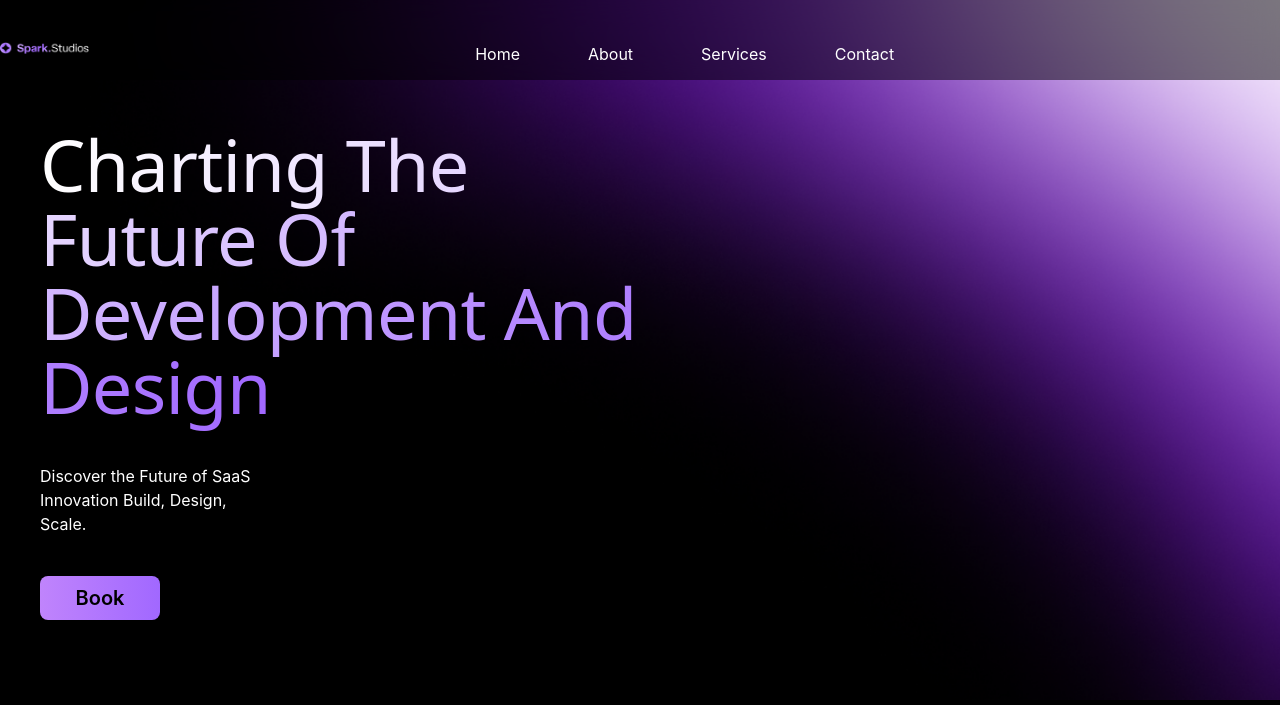
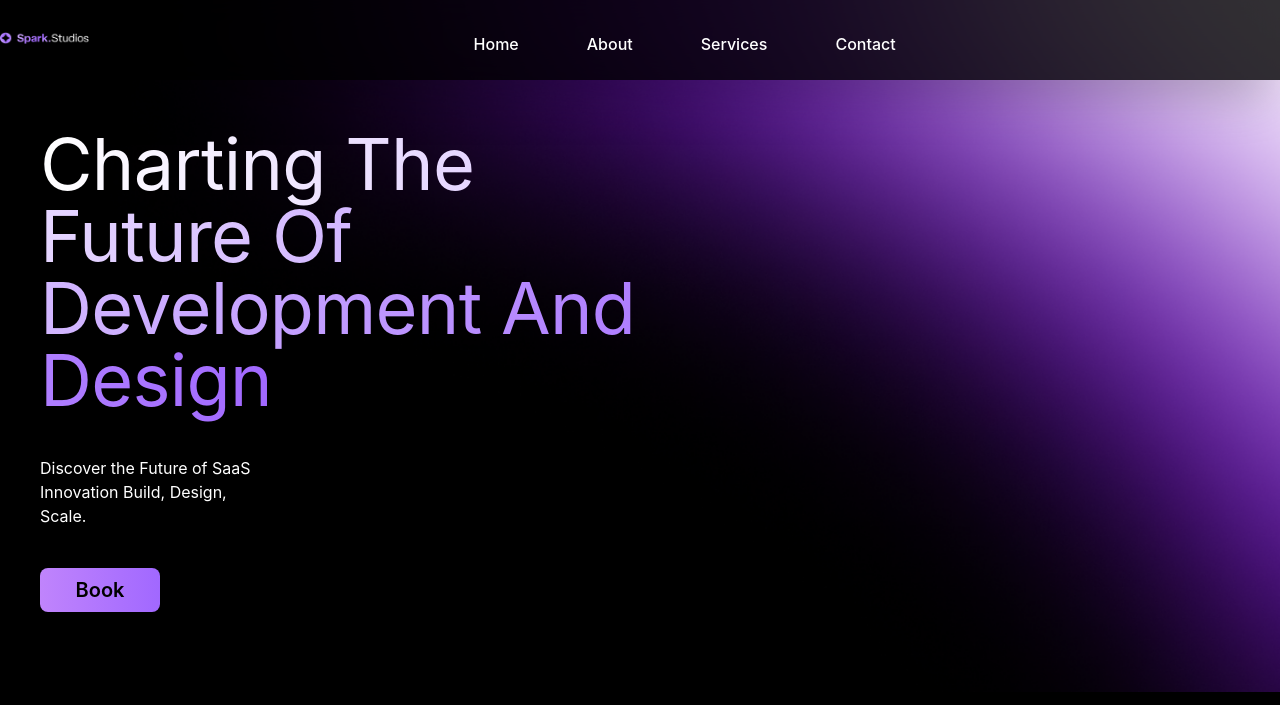
Before and after one commit to MirageTHE69/sparkstudio, a Gatsby site: page / in a window 1280 px wide. Shown: the top 705 px of the page. Built offline with nearby package versions, Linux system fonts and the light colour scheme; Gatsby itself is replaced by a stand-in of ours.

Commit message:
first commit

```diff
--- a/src/components/aboutus.js
+++ b/src/components/aboutus.js
@@ -2,7 +2,7 @@ import * as React from "react"
 
 function AboutUs() {
   return (
-    <div className=" bg-black  text-white">
+    <div className="   text-white">
       <div className="w-full bg-black p-10">
         <h1 className="w-full  ml-11 text-4xl capitalize bg-clip-text text-transparent bg-gradient-to-r from-purple-400 to-[#A168FF]">
           About us
--- a/src/components/navbar.js
+++ b/src/components/navbar.js
@@ -1,35 +1,36 @@
 // Navbar.js
 
 import React from "react"
+import { Link } from "gatsby" // Import Link for Gatsby routing
 import logoImg from "../images/logo.png"
 
 function Navbar() {
   return (
-    <nav className=" h-20 bg-opacity-50 backdrop-blur-lg fixed top-0 left-0 right-0 bg-black ">
-      <div className="container mx-auto flex  items-center">
+    <nav className="fixed w-full flex justify-between h-20 pt-5  items-center  backdrop-filter backdrop-blur-lg  bg-black bg-opacity-80 z-50 shadow-2xl ">
+      <div className="container mx-auto flex items-center">
         <div>
-          <img src={logoImg} alt="LOGO" className=" h-24 w-24 object-contain" />
+          <img src={logoImg} alt="LOGO" className="h-24 w-24 object-contain" />
         </div>
-        <ul className="w-full space-x-10 flex  justify-center gap-7 items-center ">
+        <ul className="w-full space-x-10 flex justify-center gap-7 items-center">
           <li>
-            <span href="#" className="text-white">
+            <Link to="/" className="text-white">
               Home
-            </span>
+            </Link>
           </li>
           <li>
-            <span href="#" className="text-white">
+            <Link to="/about" className="text-white">
               About
-            </span>
+            </Link>
           </li>
           <li>
-            <span href="#" className="text-white">
+            <Link to="/services" className="text-white">
               Services
-            </span>
+            </Link>
           </li>
           <li>
-            <span href="#" className="text-white">
+            <Link to="/contact" className="text-white">
               Contact
-            </span>
+            </Link>
           </li>
         </ul>
       </div>
--- a/src/pages/index.js
+++ b/src/pages/index.js
@@ -15,18 +15,17 @@ import AboutUs from "../components/aboutus"
 import WebServiceSection from "../components/services/webservices"
 import GetInTouch from "../components/getInTouch"
 
-
 const IndexPage = () => (
-  <>
-    <Navbar /> {/* Set min-h-screen to h-screen */}
-    <div className="h-screen bg-black ">
+  <div className="min-h-min  bg-black">
+    <Navbar />
+    <div className="  ">
       <div
         className="bg-cover bg-black p-10  pb-20  pt-32 text-white flex flex-col justify-center space-y-10 px-10"
         style={{ backgroundImage: `url(${Star})` }}
       >
         <div className="space-y-4">
           <h1 className="w-[50%] text-7xl capitalize">
-            <span className="bg-clip-text text-transparent bg-gradient-to-r from-white to-[#A168FF] my-custom-font">
+            <span className="bg-clip-text text-transparent bg-gradient-to-r from-white to-[#A168FF] ">
               Charting the Future of Development and Design
             </span>
           </h1>
@@ -39,7 +38,7 @@ const IndexPage = () => (
           Book
         </button>
       </div>
-      <div className="h-[50%] relative bg-black">
+      <div className=" h-full  mt-24 relative   bg-transparent ">
         <div className="absolute inset-0 flex items-center justify-center ">
           <InfoCard />
         </div>
@@ -48,16 +47,19 @@ const IndexPage = () => (
         </div>
       </div>
 
-      <div >
+      <div>
         <AboutUs />
-
+      </div>
+      <div>
         <WebServiceSection />
-
-        <GetInTouch/>
       </div>
 
+      <div>
+        <GetInTouch />
+      </div>
     </div>
-  </>
+    </div>
+
 )
 export const Head = () => <Seo title="Home" />
 
```
Also changed, not shown: src/styles/global.css (+6 -6 lines), src/fonts/Elza Trial Condensed Extralight Oblique.ttf (deleted), src/fonts/ElzaTrial-Regular.ttf (added).
